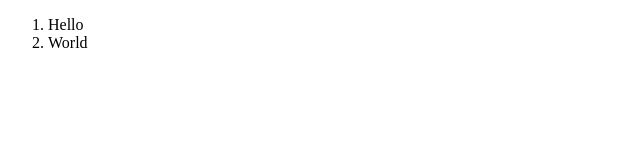
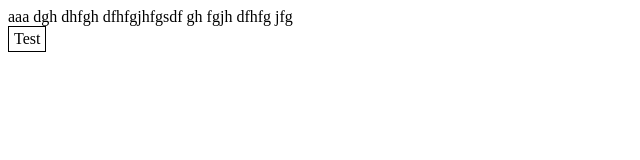
Before and after one commit to Tusar78/Reset-7, a plain HTML site: page Milestone-05/Dom/index.html in a window 1280 px wide. Shown: the whole page, without its empty margins (0-640 px from the left). Drawn offline with Linux system fonts and the light colour scheme.

Commit message:
Simple todo using prompt

```diff
--- a/Milestone-05/Dom/index.html
+++ b/Milestone-05/Dom/index.html
@@ -157,10 +157,26 @@
       <li>Rocky</li>
     </ul> -->
 
-    <ol id="elem">
+    <!-- <ol id="elem">
       <li>Hello</li>
       <li>World</li>
-    </ol>
+    </ol> -->
+
+    <table id="table">
+      aaa
+      dgh
+      dhfgh
+      <tr>
+        <td>Test</td>
+      </tr>
+
+      dfhfgjhfgsdf
+      gh
+      fgjh
+      dfhfg
+      jfg
+
+    </table>
     <script src="./assets/js/app.js"></script>
   </body>
 </html>
```
Also changed, not shown: Milestone-05/Dom/assets/js/app.js (+15 -0 lines), Milestone-05/Dom/Simple_ToDo/app.js (added), Milestone-05/Dom/Simple_ToDo/index.html (added).
